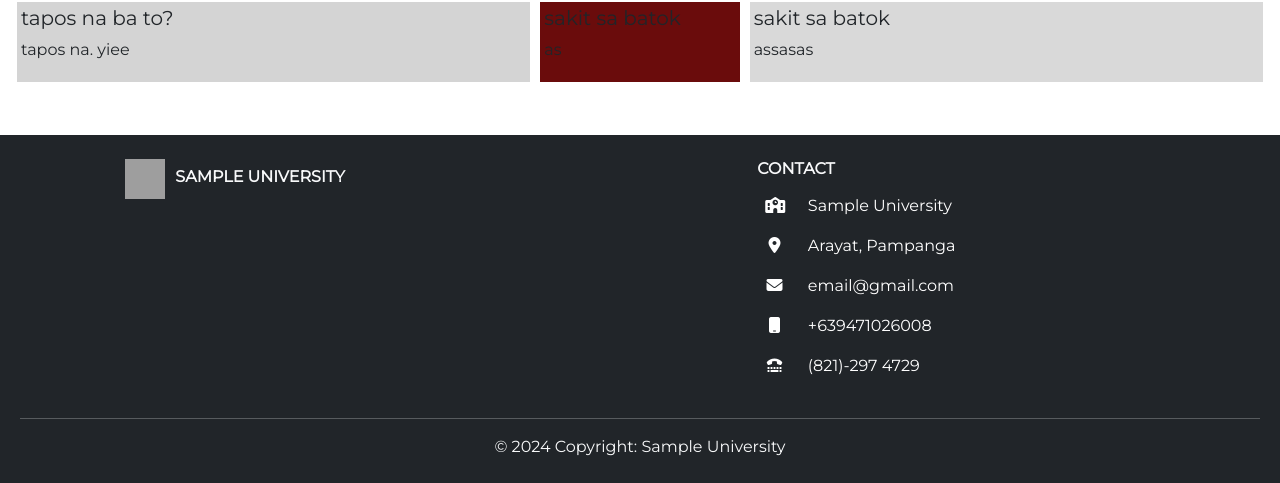
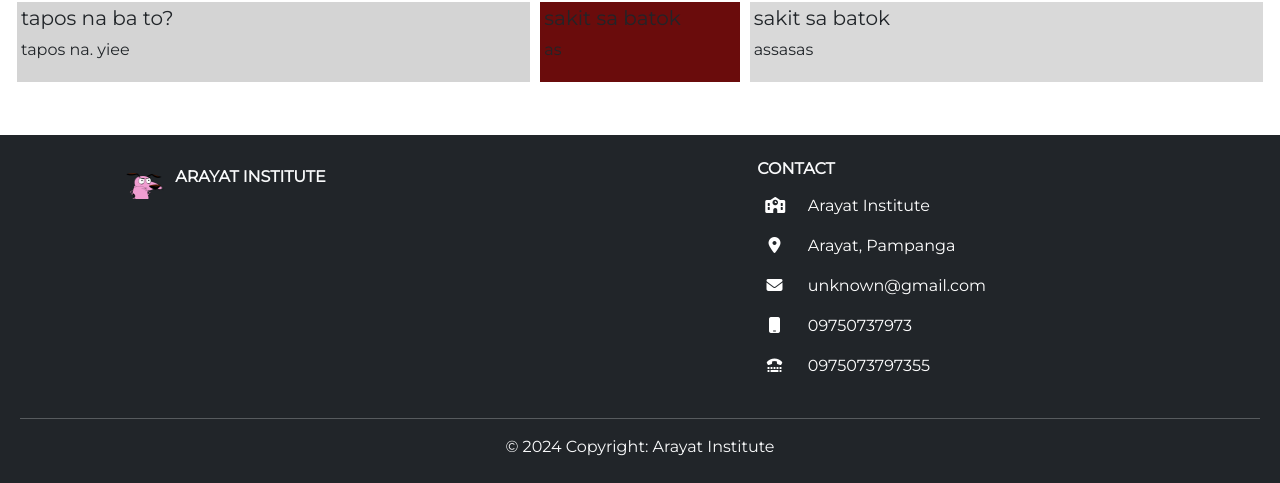
Before and after one commit to arias-clarq/devops_prelim_project, a PHP site: page / in a window 1280 px wide. Shown: the part 1492-1975 px from the top of the page. Run offline with PHP 8.4, Linux system fonts and the light colour scheme; data comes from the database, SQL or seed files in the repository; grey boxes are pictures that could not be loaded.

Commit message:
Update footer.php

```diff
--- a/index-template/footer.php
+++ b/index-template/footer.php
@@ -2,6 +2,24 @@
 // Check if the current page is not 'contactUs.php'
 $current_page = basename($_SERVER['PHP_SELF']);
 if ($current_page != 'contactUs.php') {
+?>
+<?php
+// Assuming you have a database connection established
+include_once("config/dbcon.php");
+
+// Fetch school profile data from the database
+$sql = "SELECT * FROM school_profile";
+$result = $conn->query($sql);
+
+if ($result->num_rows > 0) {
+    $row = $result->fetch_assoc();
+
+    $universityName = $row['name'];
+    $location = $row['location'];
+    $email = $row['email'];
+    $mobileNumber = $row['mobile_number'];
+    $ttyNumber = $row['telephone_number'];
+}
 ?>
 
 <footer class="bg-dark text-light p-2 sticky-bottom">
@@ -9,20 +27,36 @@ if ($current_page != 'contactUs.php') {
         <div class="row">
             <div class="col-1"></div>
             <div class="col-5 d-flex">
-                <img src="https://webstockreview.net/images/win-clipart-closed-window-13.png" alt="" width="40" height="40" style="margin-right: 10px;">
-                    <h6 class="text-uppercase fw-bold pt-2"> sample university</h6>
+            <?php
+    // Fetch the logo data from the database
+    $sql = "SELECT * FROM `tbl_logo` WHERE `logoid` = 1";
+    $result = $conn->query($sql);
+
+    // Check if there's a row in the result
+    if ($result->num_rows > 0) {
+        // Fetch the logo data
+        $row = $result->fetch_assoc();
+        ?>
+        <img src="././uploads/<?php echo $row["Logo"]; ?>" alt="" width="40" height="40" style="margin-right: 10px;">
+        <?php
+    }
+
+    ?>
+
+                <h6 class="text-uppercase fw-bold pt-2"><?php echo $universityName ?? "Sample University"; ?></h6>
             </div>
             <!-- contact column -->
             <div class="col-1"></div>
             <div class="col-5">
                 <h6 class="text-uppercase fw-bold">Contact</h6>
                 <div class="d-flex text-white flex-column bd-highlight mb-3">
+                    <!-- Display fetched data -->
                     <div class="p-2 bd-highlight text-capitalize row">
                         <div class="col-1 text-center">
                             <i class="fa-solid fa-school"></i>
                         </div>
                         <div class="col-11">
-                                sample university
+                            <?php echo $universityName ?? "Sample University"; ?>
                         </div>
                     </div>
 
@@ -31,7 +65,7 @@ if ($current_page != 'contactUs.php') {
                             <i class="fa-solid fa-location-dot"></i>
                         </div>
                         <div class="col-11">
-                                Arayat, Pampanga
+                            <?php echo $location ?? "Arayat, Pampanga"; ?>
                         </div>
                     </div>
 
@@ -40,7 +74,7 @@ if ($current_page != 'contactUs.php') {
                             <i class="fa-solid fa-envelope"></i>
                         </div>
                         <div class="col-11">
-                                email@gmail.com
+                            <?php echo $email ?? "email@gmail.com"; ?>
                         </div>
                     </div>
 
@@ -49,7 +83,7 @@ if ($current_page != 'contactUs.php') {
                             <i class="fa-solid fa-mobile"></i>
                         </div>
                         <div class="col-11">
-                                +639471026008
+                            <?php echo $mobileNumber ?? "+639471026008"; ?>
                         </div>
                     </div>
 
@@ -58,7 +92,7 @@ if ($current_page != 'contactUs.php') {
                             <i class="fa-solid fa-tty"></i>
                         </div>
                         <div class="col-11">
-                                (821)-297 4729
+                            <?php echo $ttyNumber ?? "(821)-297 4729"; ?>
                         </div>
                     </div>
 
@@ -68,11 +102,12 @@ if ($current_page != 'contactUs.php') {
         <hr>
         <div class="row text-center">
             <p>
-                    © 2024 Copyright: Sample University
+                © 2024 Copyright: <?php echo $universityName ?? "Sample University"; ?>
             </p>
         </div>
     </div>
 </footer>
+
 
 <?php
 }
```
Lines whose indentation alone changed are shown as unchanged.
